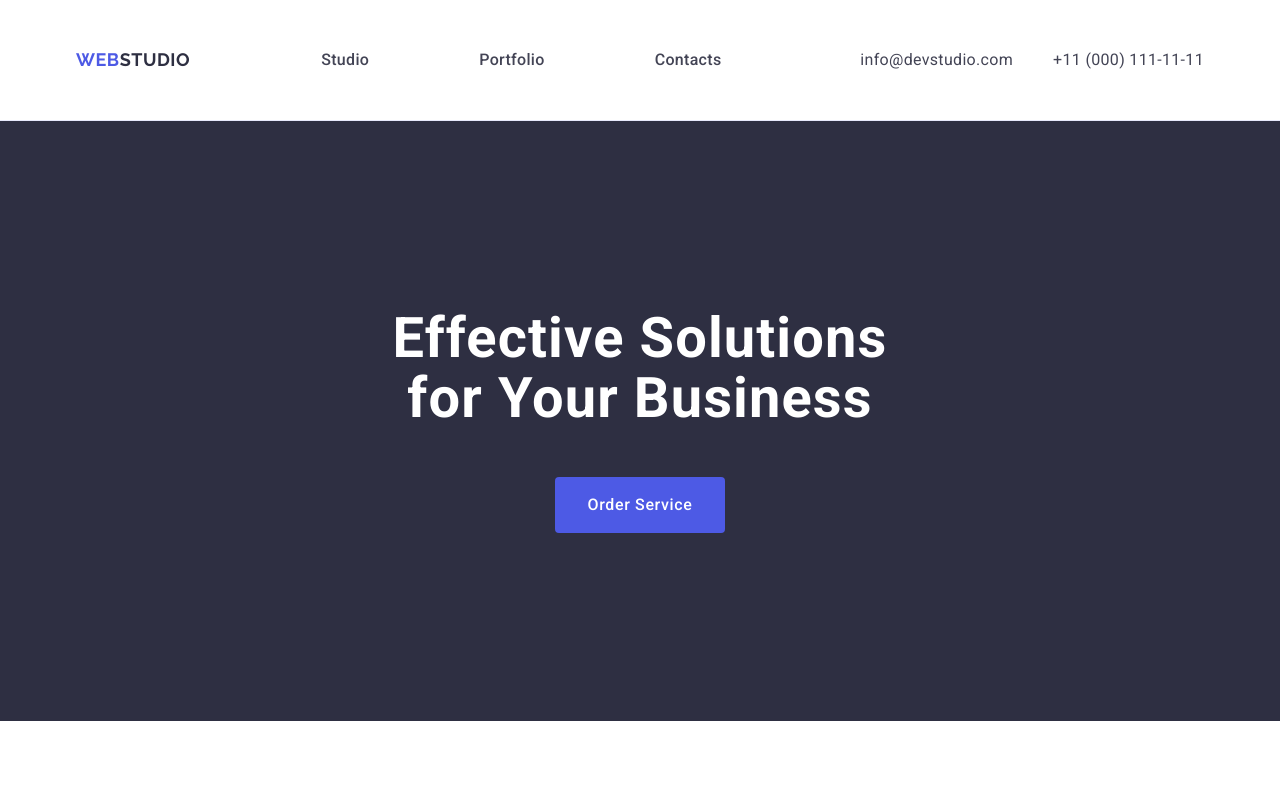
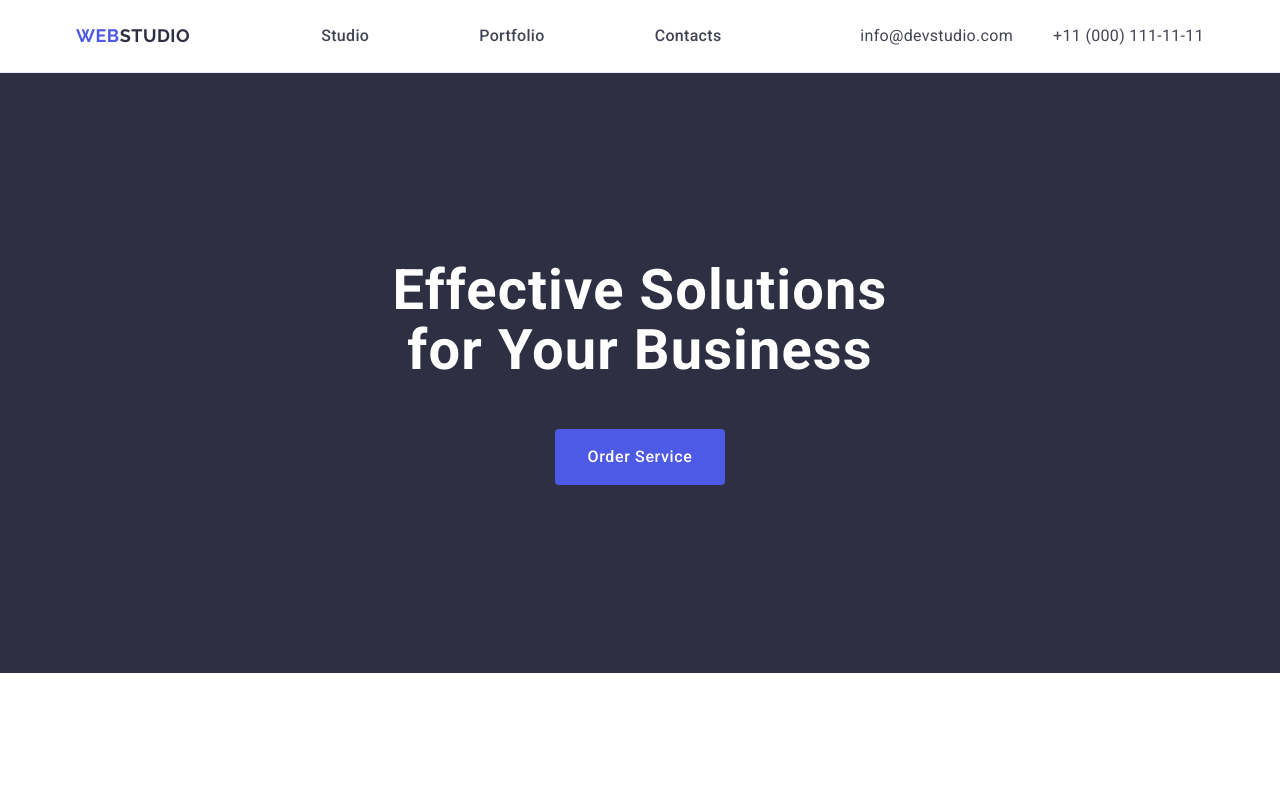
Before and after one commit to OlegUsik21/goit-markup-hw-03, a plain HTML site: page index.html in a window 1280 px wide. Shown: the top 800 px of the page. Drawn offline with nearby package versions, Linux system fonts and the light colour scheme.

Commit message:
Update styles.css

```diff
--- a/css/styles.css
+++ b/css/styles.css
@@ -69,8 +69,8 @@ img {
 .header .container {
   display: flex;
   align-items: center;
-  padding-bottom: 24px;
-  padding-top: 24px;
+  padding: 0 15px;
+
 }
 
 .header-nav {
```
